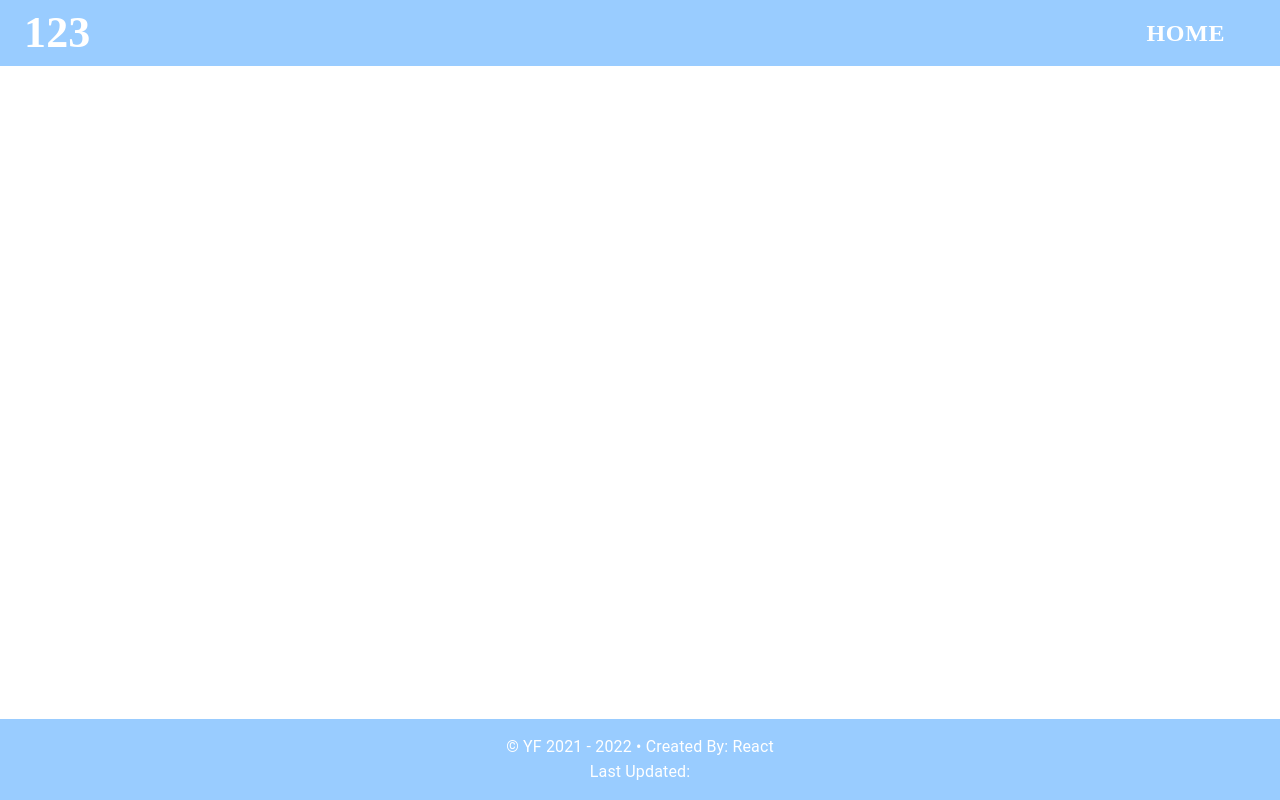
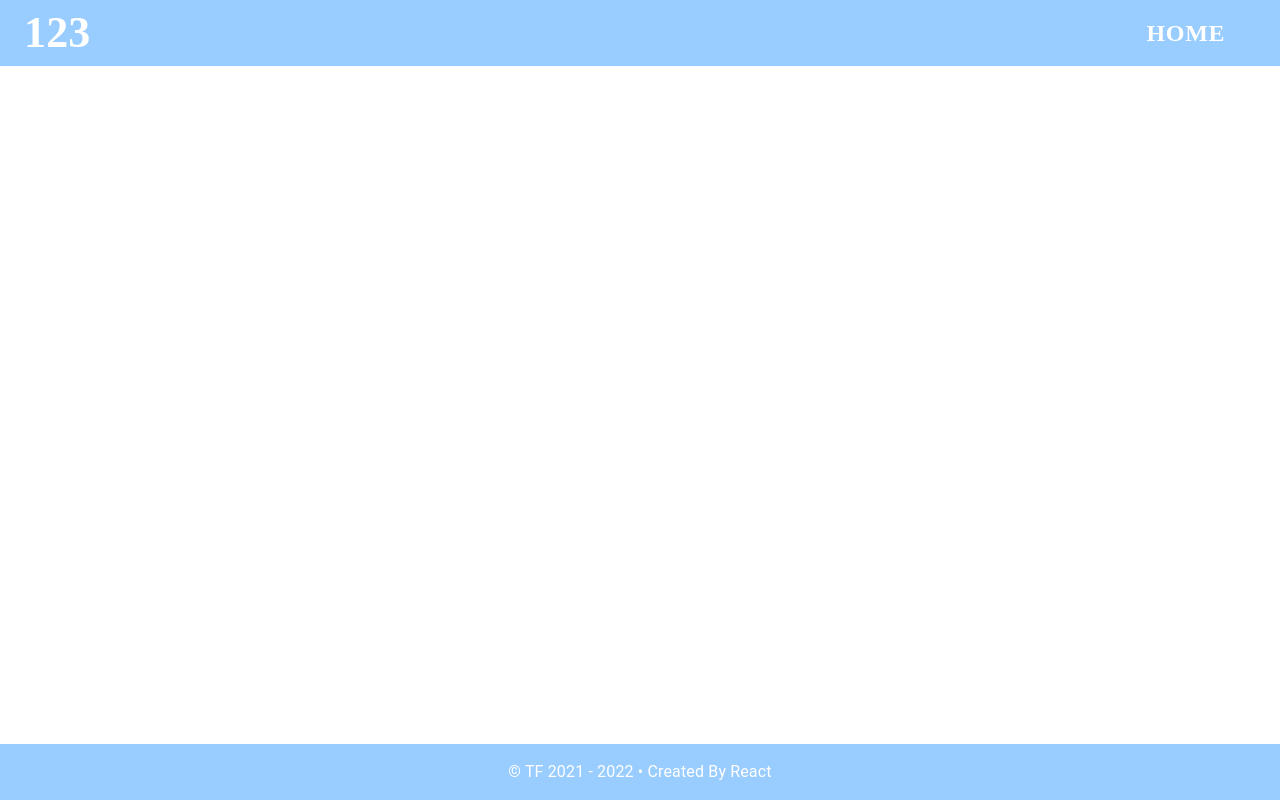
Before and after one commit to Tony-Feng/tony-feng.github.io, a React (Create React App) app: page / in a window 1280 px wide. Built offline with nearby package versions, Linux system fonts and the light colour scheme.

Commit message:
remove last updated entry

```diff
--- a/src/components/footer/index.jsx
+++ b/src/components/footer/index.jsx
@@ -25,10 +25,7 @@ export default function Footer(props) {
       <AppBar position="static" sx={{ bgcolor: "#9CF", boxShadow: 0, textOverflow: "ellipsis", overflow: "hidden", py: 2 }} ref={ appBarRef }>
         <Grid container spacing={ 0.1 } direction="column" justifyContent="space-evenly" alignItems="center" wrap="nowrap">
           <Grid item zeroMinWidth xs={ 12 }>
-            <Typography noWrap variant="body1" component="div">{ "\u00A9" } YF 2021 - { currentYear } { "\u2022" } Created By: React</Typography> {/* todo: adjust the copyright content */}
-          </Grid>
-          <Grid item zeroMinWidth xs={ 12 }>
-            <Typography noWrap variant="body1" component="div">Last Updated: {}</Typography> {/* todo: add the last update time dynamically, maybe read from file */}
+            <Typography noWrap variant="body1" component="div">{ "\u00A9" } TF 2021 - { currentYear } { "\u2022" } Created By React</Typography> {/* todo: adjust the copyright content */}
           </Grid>
         </Grid>
       </AppBar>
```
